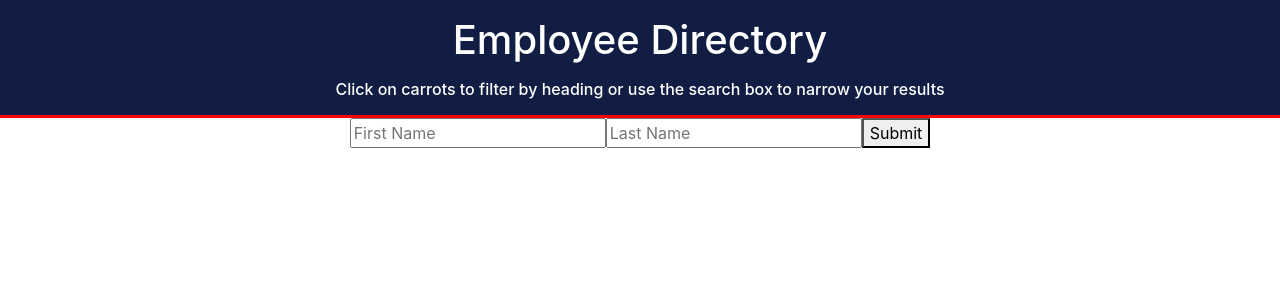
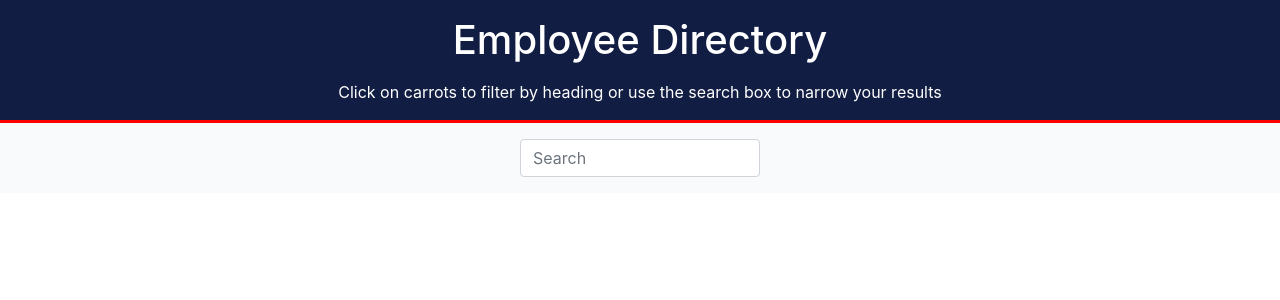
Before and after one commit to cbragg9/React-EmployeeDirectory, a React (Create React App) app: page / in a window 1280 px wide. Shown: the top 300 px of the page. Built offline with nearby package versions, Linux system fonts and the light colour scheme.

Commit message:
search form

```diff
--- a/src/components/Form.js
+++ b/src/components/Form.js
@@ -1,54 +1,29 @@
 import React, { Component } from "react";
+import "../styles/Form.css";
 
 class Form extends Component {
-  // Setting the component's initial state
   state = {
-    firstName: "",
-    lastName: ""
+    name: ""
   };
 
   handleInputChange = event => {
-    // Getting the value and name of the input which triggered the change
-    const { name, value } = event.target;
-
-    // Updating the input's state
     this.setState({
-      [name]: value
-    });
-  };
-
-  handleFormSubmit = event => {
-    // Preventing the default behavior of the form submit (which is to refresh the page)
-    event.preventDefault();
-
-    // Alert the user their first and last name, clear `this.state.firstName` and `this.state.lastName`, clearing the inputs
-    alert(`Hello ${this.state.firstName} ${this.state.lastName}`);
-    this.setState({
-      firstName: "",
-      lastName: ""
+      name: event.target.value
     });
   };
 
   render() {
-    // Notice how each input has a `value`, `name`, and `onChange` prop
     return (
-      <div>
-        <form className="form">
+      <div className="form-box">
+        <form className="form-group justify-content-center d-flex">
           <input
-            value={this.state.firstName}
-            name="firstName"
+            value={this.state.name}
+            name="name"
             onChange={this.handleInputChange}
             type="text"
-            placeholder="First Name"
+            placeholder="Search"
+            className="form-control"
           />
-          <input
-            value={this.state.lastName}
-            name="lastName"
-            onChange={this.handleInputChange}
-            type="text"
-            placeholder="Last Name"
-          />
-          <button onClick={this.handleFormSubmit}>Submit</button>
         </form>
       </div>
     );
--- a/src/components/Header.js
+++ b/src/components/Header.js
@@ -7,7 +7,7 @@ function Header() {
     <div className="row d-flex justify-content-center header-box">
       <div className="col-8">
         <h1>Employee Directory</h1>
-        <h6>Click on carrots to filter by heading or use the search box to narrow your results</h6>
+        <p>Click on carrots to filter by heading or use the search box to narrow your results</p>
       </div>
     </div>
   )
--- /dev/null
+++ b/src/styles/Form.css
@@ -0,0 +1,11 @@
+.form-box {
+  background-color: #f8fafb
+}
+
+.form-group {
+  padding: 1rem;
+}
+
+.form-control {
+  width: 15rem;
+}
--- a/src/styles/Header.css
+++ b/src/styles/Header.css
@@ -3,7 +3,7 @@
   border-bottom: red 3px solid;
 }
 
-h1, h6 {
+h1, p {
   color: white;
   margin: 1rem;
 }
```
